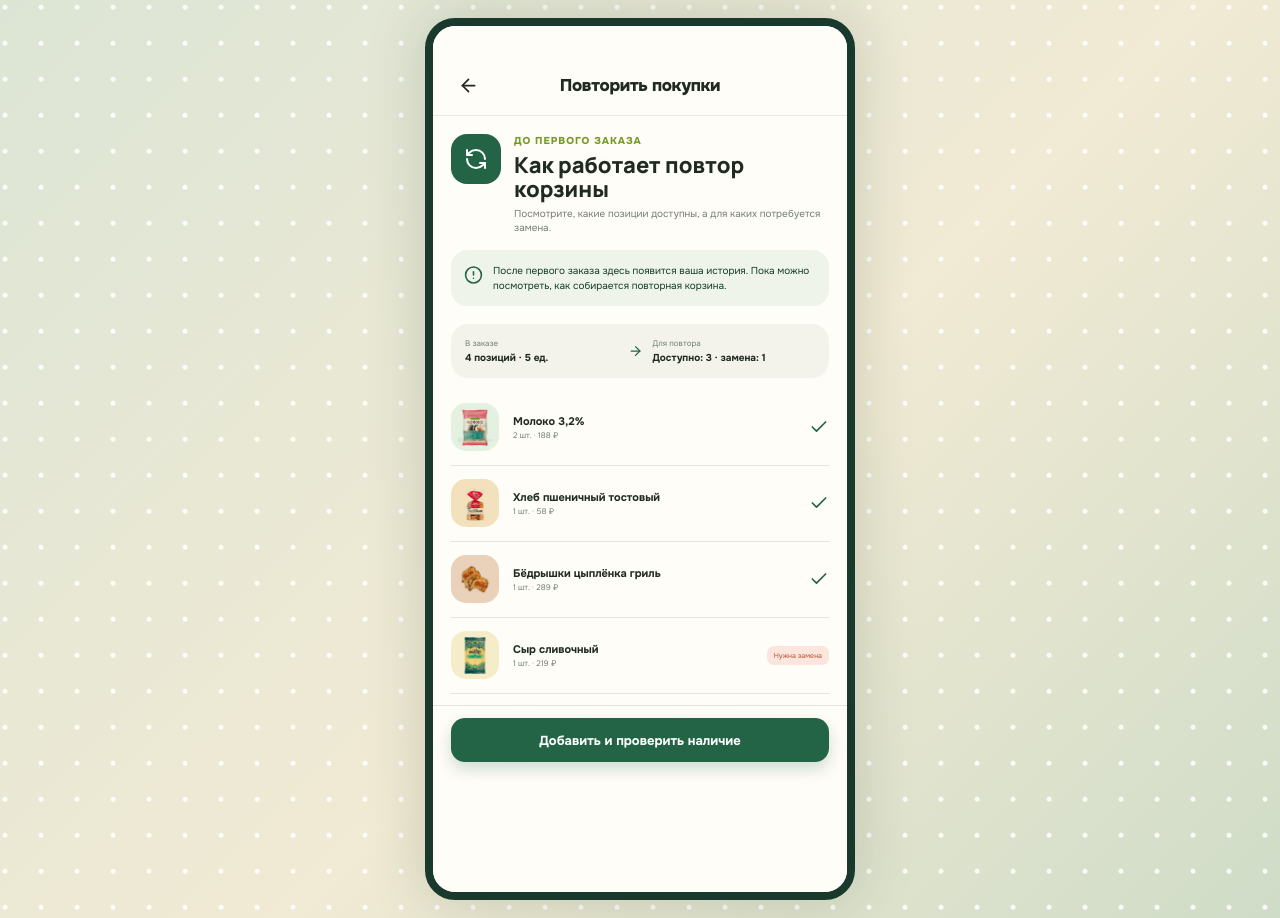
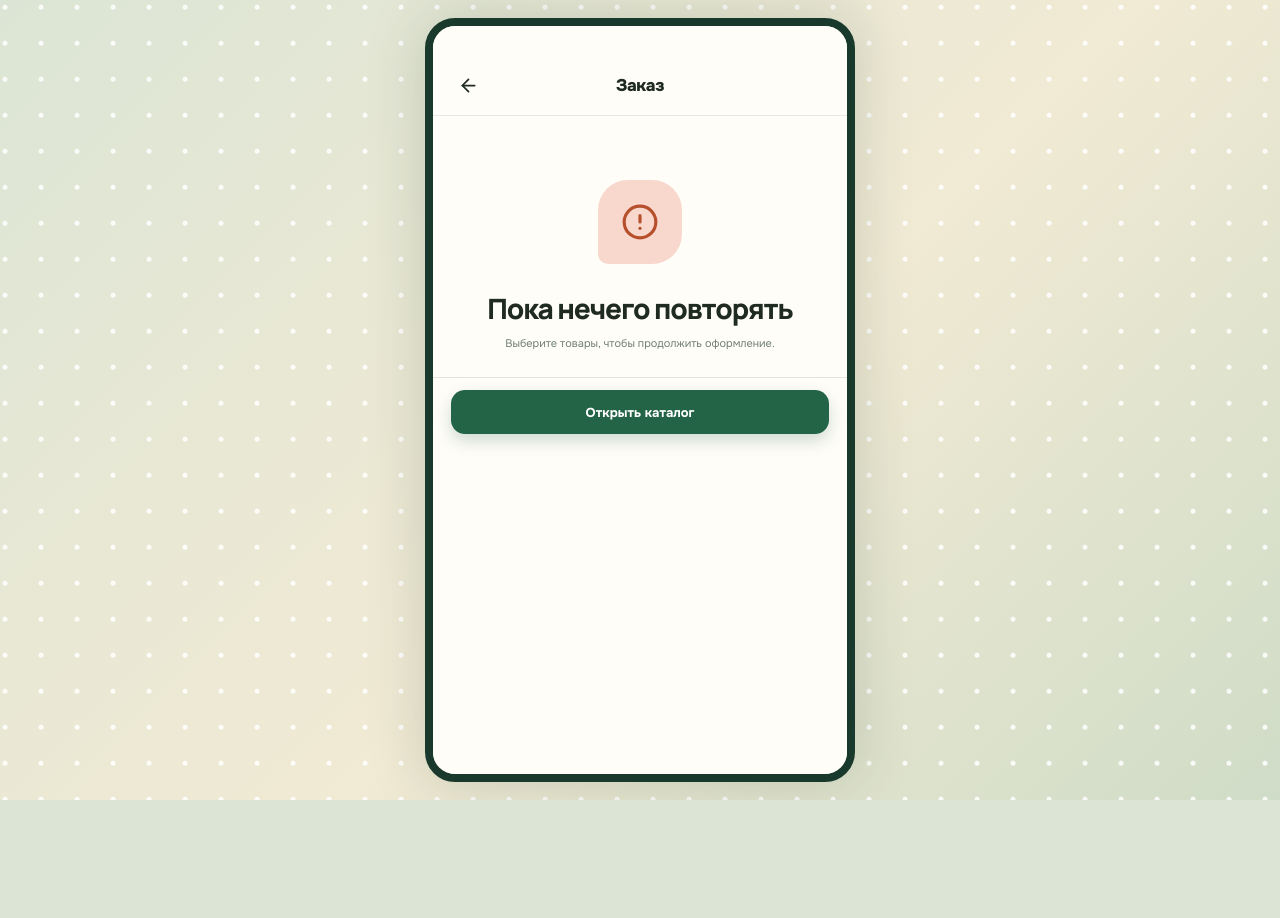
Before and after one commit to fqkd/agrocomplex-concept, a React (Vite) app: page / in a window 1280 px wide. Both pictures are taken after a click on the button "Повторить корзину". After the commit the page ends 800 px from the top, so only its background shows below. Built offline with nearby package versions, Linux system fonts and the light colour scheme.

Commit message:
Keep direct links from mutating the demo basket

```diff
--- a/scripts/qa.mjs
+++ b/scripts/qa.mjs
@@ -221,6 +221,8 @@ await scenario('профиль сохраняет контакты; карта
   await page.getByRole('button', { name: 'Сохранить контакты' }).click()
   await page.reload({ waitUntil: 'networkidle' })
   await page.getByRole('heading', { name: 'Мария' }).waitFor()
+  await page.goto(`${base}/#catalog`, { waitUntil: 'networkidle' })
+  await page.getByRole('button', { name: 'Добавить Молоко 3,2%' }).click()
   await page.goto(`${base}/#checkout`, { waitUntil: 'networkidle' })
   if (await page.getByLabel('Имя получателя').inputValue() !== 'Мария') throw new Error('Контакты профиля не подставлены в оформление')
   await page.goto(`${base}/#loyalty`, { waitUntil: 'networkidle' })
@@ -231,7 +233,7 @@ await scenario('профиль сохраняет контакты; карта
 
 await scenario('низ профиля прокручивается выше навигации', async (page) => {
   await page.goto(`${base}/#profile`, { waitUntil: 'networkidle' })
-  await page.evaluate(() => window.scrollTo(0, document.documentElement.scrollHeight))
+  await page.evaluate(() => { const screen = document.querySelector('.phone-shell > .screen'); if (screen) screen.scrollTop = screen.scrollHeight })
   const gap = await page.evaluate(() => {
     const last = document.querySelector('.profile-screen .info-card')?.getBoundingClientRect()
     const nav = document.querySelector('.bottom-nav')?.getBoundingClientRect()
@@ -251,7 +253,7 @@ await scenario('прямые ссылки сохраняются после об
 await scenario('ссылки презентации и контакты', async (page) => {
   await page.goto(`${base}/case/`, { waitUntil: 'networkidle' })
   const hrefs = await page.locator('a[href]').evaluateAll((items) => items.map((item) => item.getAttribute('href')).filter(Boolean))
-  for (const expected of ['../#location', '../#repeat', '../#payment-error', 'mailto:hello@eh.works', 'https://eh.works', 'https://t.me/andrey_ergohaven', 'https://max.ru/id5041212966_biz']) {
+  for (const expected of ['../#location', '../#repeat', '../#catalog', '../#product:cheese', 'mailto:hello@eh.works', 'https://eh.works', 'https://t.me/andrey_ergohaven', 'https://max.ru/id5041212966_biz']) {
     if (!hrefs.includes(expected)) throw new Error(`В презентации нет ссылки ${expected}`)
   }
   for (const href of [...new Set(hrefs.filter((value) => value.startsWith('../#')))]) {
--- a/src/App.tsx
+++ b/src/App.tsx
@@ -21,6 +21,7 @@ type Session = {
   fulfillment: 'delivery' | 'pickup'
   cart: Record<string, number>
   substitution: string | null
+  paymentError: boolean
   slot: string
   slotDate: string
   listDone: string[]
@@ -73,12 +74,11 @@ const initial: Session = {
   fulfillment: 'delivery',
   cart: {},
   substitution: null,
+  paymentError: false,
   ...recommendedSlot(),
   listDone: [],
   listCustom: [],
 }
-
-const scenarioCart: Record<string, number> = { milk: 2, bread: 1, cutlets: 1, cheese: 1 }
 
 const routeFromHash = (): { route: Route; id?: string; orderId?: string } => {
   const raw = window.location.hash.replace(/^#\/?/, '') || 'home'
@@ -91,23 +91,12 @@ const routeFromHash = (): { route: Route; id?: string; orderId?: string } => {
 const readSession = (): Session => {
   try {
     const restored = { ...initial, ...JSON.parse(localStorage.getItem('agro-demo-session') || '{}') } as Session
+    restored.paymentError = Boolean(restored.paymentError)
     restored.address = restored.address.replace('Демо-адрес · ', '')
     if (!normalizedStores.some((store) => store.id === restored.storeId)) {
       const match = normalizedStores.find((store) => store.address === restored.store)
       restored.storeId = match?.id ?? normalizedStores[0].id
       restored.store = match?.address ?? normalizedStores[0].address
-    }
-    const { route } = routeFromHash()
-    const cartCount = Object.values(restored.cart).reduce((sum, count) => sum + count, 0)
-
-    // Direct links from the case must open a meaningful state, even in a clean browser.
-    if (route === 'substitution' && !restored.cart.cheese) {
-      restored.cart = { ...restored.cart, cheese: 1 }
-      restored.substitution = null
-    }
-    if (['checkout', 'payment-error'].includes(route) && cartCount === 0) {
-      restored.cart = { ...scenarioCart }
-      restored.substitution = 'alt'
     }
     return restored
   } catch {
@@ -147,8 +136,8 @@ export function App() {
   }, [])
 
   useEffect(() => {
-    const shell = document.querySelector('.phone-shell')
-    if (shell && 'scrollTo' in shell && typeof shell.scrollTo === 'function') shell.scrollTo({ top: 0, behavior: 'auto' })
+    const screen = document.querySelector('.phone-shell > .screen')
+    if (screen && 'scrollTo' in screen && typeof screen.scrollTo === 'function') screen.scrollTo({ top: 0, behavior: 'auto' })
   }, [location.route, location.id])
 
   useEffect(() => {
@@ -157,9 +146,11 @@ export function App() {
   useEffect(() => localStorage.setItem('agro-demo-orders', JSON.stringify(orders)), [orders])
 
   const confirmOrder = () => {
+    if (!Object.values(session.cart).some((count) => count > 0) || !session.paymentError) return
     const id = crypto.randomUUID()
     const order: OrderRecord = { id, createdAt: new Date().toISOString(), cart: { ...session.cart }, fulfillment: session.fulfillment, slotDate: session.slotDate, slot: session.slot }
     setOrders((current) => [order, ...current])
+    setSession((current) => ({ ...current, paymentError: false }))
     go(`success?id=${id}`)
   }
 
@@ -181,9 +172,9 @@ export function App() {
       case 'location': content = <LocationScreen session={session} update={update} />; break
       case 'catalog': content = <CatalogScreen session={session} add={add} />; break
       case 'cart': content = <CartScreen session={session} add={add} />; break
-      case 'substitution': content = <SubstitutionScreen session={session} update={update} />; break
-      case 'checkout': content = <CheckoutScreen session={session} update={update} />; break
-      case 'payment-error': content = <PaymentError session={session} onRetry={confirmOrder} />; break
+      case 'substitution': content = session.cart.cheese > 0 ? <SubstitutionScreen session={session} update={update} /> : <UnavailableFlow title="Позиции для замены нет" action="Открыть корзину" target="cart" />; break
+      case 'checkout': content = cartCount > 0 ? <CheckoutScreen session={session} update={update} /> : <UnavailableFlow title="Корзина пока пустая" action="Открыть каталог" target="catalog" />; break
+      case 'payment-error': content = cartCount > 0 && session.paymentError ? <PaymentError session={session} onRetry={confirmOrder} /> : <UnavailableFlow title="Платёж не начинался" action="Открыть корзину" target="cart" />; break
       case 'success': content = <SuccessScreen order={orders.find((order) => order.id === location.orderId)} clear={() => update({ cart: {}, substitution: null })} />; break
       case 'repeat': content = <RepeatScreen orders={orders} update={update} />; break
       case 'shopping-list': content = <ShoppingListScreen session={session} update={update} />; break
@@ -203,6 +194,10 @@ export function App() {
       </div>
     </main>
   )
+}
+
+function UnavailableFlow({ title, action, target }: { title: string; action: string; target: string }) {
+  return <div className="screen status-screen"><Header title="Заказ" /><div className="status-content"><span className="status-icon error"><CircleAlert /></span><h1>{title}</h1><p>Выберите товары, чтобы продолжить оформление.</p></div><div className="sticky-action"><button className="button primary full" onClick={() => go(target)}>{action}</button></div></div>
 }
 
 function Header({ title, back = true, action }: { title: string; back?: boolean; action?: ReactNode }) {
@@ -397,7 +392,7 @@ function CheckoutScreen({ session, update }: { session: Session; update: (p: Par
   useEffect(() => sessionStorage.setItem('agro-checkout-contacts', JSON.stringify({ name, phone })), [name, phone])
   const deliveryCost = session.fulfillment === 'delivery' && total < 1500 ? 300 : 0
   const units = Object.values(session.cart).reduce((a, b) => a + b, 0)
-  const valid = name.trim().length > 1 && phone.replace(/\D/g, '').length >= 11 && isSlotAvailable(session.slotDate, session.slot, now) && Boolean(session.fulfillment === 'delivery' ? session.address : session.storeId)
+  const valid = units > 0 && name.trim().length > 1 && phone.replace(/\D/g, '').length >= 11 && isSlotAvailable(session.slotDate, session.slot, now) && Boolean(session.fulfillment === 'delivery' ? session.address : session.storeId)
   return <div className="screen checkout-screen">
     <Header title="Оформление" />
     <div className="content-pad">
@@ -416,7 +411,7 @@ function CheckoutScreen({ session, update }: { session: Session; update: (p: Par
       <section className="checkout-items"><h2>Состав заказа</h2>{items.map(({ product, count }) => <p key={product.id}><span>{product.name} × {count}</span><b>{money(product.price * count)}</b></p>)}{session.cart.cheese > 0 && session.substitution && <small>Если сыра не будет: {session.substitution === 'alt' ? 'заменить на российский молодой' : session.substitution === 'contact' ? 'согласовать замену со мной' : 'убрать из заказа'}. Итоговая стоимость может измениться.</small>}</section>
       <div className="receipt compact"><p><span>{Object.keys(session.cart).filter((id) => session.cart[id] > 0).length} товара · {units} единиц</span><b>{money(total)}</b></p><p><span>{session.fulfillment === 'delivery' ? 'Доставка' : 'Самовывоз'}</span><b>{deliveryCost ? money(deliveryCost) : '0 ₽'}</b></p><p className="total"><span>Итого</span><b>{money(total + deliveryCost)}</b></p></div>
     </div>
-    <div className="sticky-action"><button className="button primary full" disabled={!valid} onClick={() => go('payment-error')}>Перейти к оплате · {money(total + deliveryCost)}</button></div>
+    <div className="sticky-action"><button className="button primary full" disabled={!valid} onClick={() => { update({ paymentError: true }); go('payment-error') }}>Перейти к оплате · {money(total + deliveryCost)}</button></div>
   </div>
 }
 
@@ -444,7 +439,8 @@ function SuccessScreen({ order, clear }: { order?: OrderRecord; clear: () => voi
 function RepeatScreen({ orders, update }: { orders: OrderRecord[]; update: (p: Partial<Session>) => void }) {
   const [selectedId, setSelectedId] = useState(orders[0]?.id || '')
   const selected = orders.find((order) => order.id === selectedId) || orders[0]
-  const repeat = selected?.cart || scenarioCart
+  if (!selected) return <UnavailableFlow title="Пока нечего повторять" action="Открыть каталог" target="catalog" />
+  const repeat = selected.cart
   const entries = Object.entries(repeat).filter(([id, count]) => count > 0 && products.some((product) => product.id === id))
   const available = entries.filter(([id]) => products.find((product) => product.id === id)?.available !== false).length
   const unavailable = entries.length - available
--- a/src/case.tsx
+++ b/src/case.tsx
@@ -109,7 +109,7 @@ function Repeat() {
 function Recover() {
   return <Slide id="recover" number="06" eyebrow="Ключевой сценарий № 3" title="Ошибка оплаты не обнуляет уже принятые решения" lead="Сценарий недоступности банка показывает восстановление без повторного сбора корзины.">
     <div className="recover-grid"><div className="recover-phone" aria-label="Макет состояния ошибки"><span className="error-symbol"><CircleAlert /></span><h3>Платёж не завершён</h3><p>Корзина, адрес, время и замена сохранены</p><div><Check /> 4 параметра готовы</div><span className="mock-button">Повторить оплату</span></div><div className="saved-flow"><Saved icon={<ShoppingBasket />} title="Товары" /><Saved icon={<MapPin />} title="Адрес" /><Saved icon={<Clock3 />} title="Время" /><Saved icon={<PackageCheck />} title="Замена" /><ArrowDown /><strong>Возврат к оплате</strong></div></div>
-    <div className="dual-actions"><a className="case-button dark" href="../#payment-error">Открыть восстановление <ArrowRight /></a><a className="case-button outline" href="../#substitution">Выбрать замену</a></div>
+    <div className="dual-actions"><a className="case-button dark" href="../#catalog">Собрать корзину и проверить <ArrowRight /></a><a className="case-button outline" href="../#product:cheese">Добавить товар для замены</a></div>
   </Slide>
 }
 
--- a/src/styles.css
+++ b/src/styles.css
@@ -23,9 +23,11 @@ button { color: inherit; }
 button:focus-visible, input:focus-visible, a:focus-visible { outline: 3px solid #95bd35; outline-offset: 2px; }
 
 .app-stage {
-  min-height: 100vh;
+  height: 100dvh;
   display: flex;
   justify-content: center;
+  align-items: center;
+  overflow: hidden;
   background:
     radial-gradient(circle at 14% 20%, rgba(255,255,255,.85) 0 2px, transparent 3px),
     linear-gradient(135deg, #dce5d5, #f1ead4 55%, #cfdcc7);
@@ -35,15 +37,17 @@ button:focus-visible, input:focus-visible, a:focus-visible { outline: 3px solid
 .phone-shell {
   width: 100%;
   max-width: 430px;
-  min-height: 100vh;
+  height: 100dvh;
   position: relative;
+  display: flex;
+  flex-direction: column;
   background: var(--paper);
-  overflow-x: clip;
+  overflow: hidden;
   box-shadow: 0 0 60px rgba(25, 54, 39, .18);
 }
 
-.screen { min-height: 100vh; padding: calc(30px + env(safe-area-inset-top)) 0 108px; background: var(--paper); }
-.screen:has(.sticky-action) { padding-bottom: 118px; }
+.screen { flex: 1 1 auto; min-height: 0; overflow-y: auto; overscroll-behavior: contain; padding: calc(30px + env(safe-area-inset-top)) 0 28px; background: var(--paper); }
+.screen:has(.sticky-action) { padding-bottom: 0; }
 .demo-ribbon {
   height: calc(30px + env(safe-area-inset-top)); padding-top: env(safe-area-inset-top); position: absolute; inset: 0 0 auto; z-index: 40; display: flex; align-items: center; justify-content: center; gap: 6px;
   background: var(--green-deep); color: #eef7d9; font-size: 10px; letter-spacing: .04em; text-transform: uppercase;
@@ -154,7 +158,7 @@ button:focus-visible, input:focus-visible, a:focus-visible { outline: 3px solid
 .store-option b { font-size: 11px; }.store-option small { font-size: 8px; color: var(--muted); }.store-option > svg { width: 18px; color: var(--green); }
 .map-dot, .row-icon { width: 40px; height: 40px; border-radius: 13px; background: #e9f1e3; display: grid; place-items: center; color: var(--green); }
 .map-dot svg { width: 18px; }
-.sticky-action { position: fixed; z-index: 25; bottom: 0; width: min(430px, 100%); padding: 12px 18px calc(12px + env(safe-area-inset-bottom)); background: rgba(255,253,248,.94); border-top: 1px solid var(--line); backdrop-filter: blur(15px); }
+.sticky-action { position: sticky; z-index: 25; bottom: 0; width: 100%; padding: 12px 18px calc(12px + env(safe-area-inset-bottom)); background: rgba(255,253,248,.94); border-top: 1px solid var(--line); backdrop-filter: blur(15px); }
 .sticky-action.split { display: grid; gap: 8px; }
 
 .catalog-screen { padding-bottom: 108px; }
@@ -244,14 +248,13 @@ button:focus-visible, input:focus-visible, a:focus-visible { outline: 3px solid
 .profile-edit .button { width: 100%; }
 .menu-row { width: 100%; min-height: 70px; display: grid; grid-template-columns: 32px 1fr 18px; gap: 10px; align-items: center; border: 0; border-bottom: 1px solid var(--line); background: transparent; text-align: left; cursor: pointer; }.menu-row > svg:first-child { width: 20px; color: var(--green); }.menu-row span { display: grid; gap: 3px; }.menu-row b { font-size: 11px; }.menu-row small { font-size: 8px; color: var(--muted); }.menu-row > svg:last-child { width: 17px; }
 
-.bottom-nav { position: fixed; z-index: 30; bottom: 0; width: min(430px, 100%); min-height: 72px; padding: 7px 8px calc(8px + env(safe-area-inset-bottom)); background: rgba(255,253,248,.96); border-top: 1px solid var(--line); display: grid; grid-template-columns: repeat(5,1fr); backdrop-filter: blur(16px); }
+.bottom-nav { position: relative; flex: 0 0 auto; z-index: 30; width: 100%; min-height: 72px; padding: 7px 8px calc(8px + env(safe-area-inset-bottom)); background: rgba(255,253,248,.96); border-top: 1px solid var(--line); display: grid; grid-template-columns: repeat(5,1fr); backdrop-filter: blur(16px); }
 .bottom-nav button { border: 0; background: transparent; min-width: 0; display: grid; place-items: center; align-content: center; gap: 3px; color: #839087; cursor: pointer; }.bottom-nav button > span { position: relative; }.bottom-nav svg { width: 20px; height: 20px; }.bottom-nav small { font-size: 8px; }.bottom-nav button.active { color: var(--green); font-weight: 800; }.bottom-nav em { position: absolute; right: -10px; top: -7px; min-width: 15px; height: 15px; padding: 0 4px; border-radius: 99px; background: var(--orange); color: white; display: grid; place-items: center; font-size: 7px; font-style: normal; }
 
 @media (min-width: 520px) {
-  .phone-shell { min-height: calc(100vh - 36px); margin: 18px 0; border-radius: 30px; border: 8px solid #18392b; overflow: clip; }
-  .screen { min-height: calc(100vh - 52px); }
+  .phone-shell { height: min(844px, calc(100dvh - 36px)); border-radius: 30px; border: 8px solid #18392b; }
   .demo-ribbon { border-radius: 20px 20px 0 0; }
-  .bottom-nav, .sticky-action { width: 414px; bottom: 26px; }
+  .bottom-nav, .sticky-action { width: 100%; }
   .phone-shell:not(:has(.bottom-nav)) .sticky-action { border-radius: 0 0 20px 20px; }
 }
 
```
Also changed, not shown: 1 other file (tests, documents, lock files or other folders).
